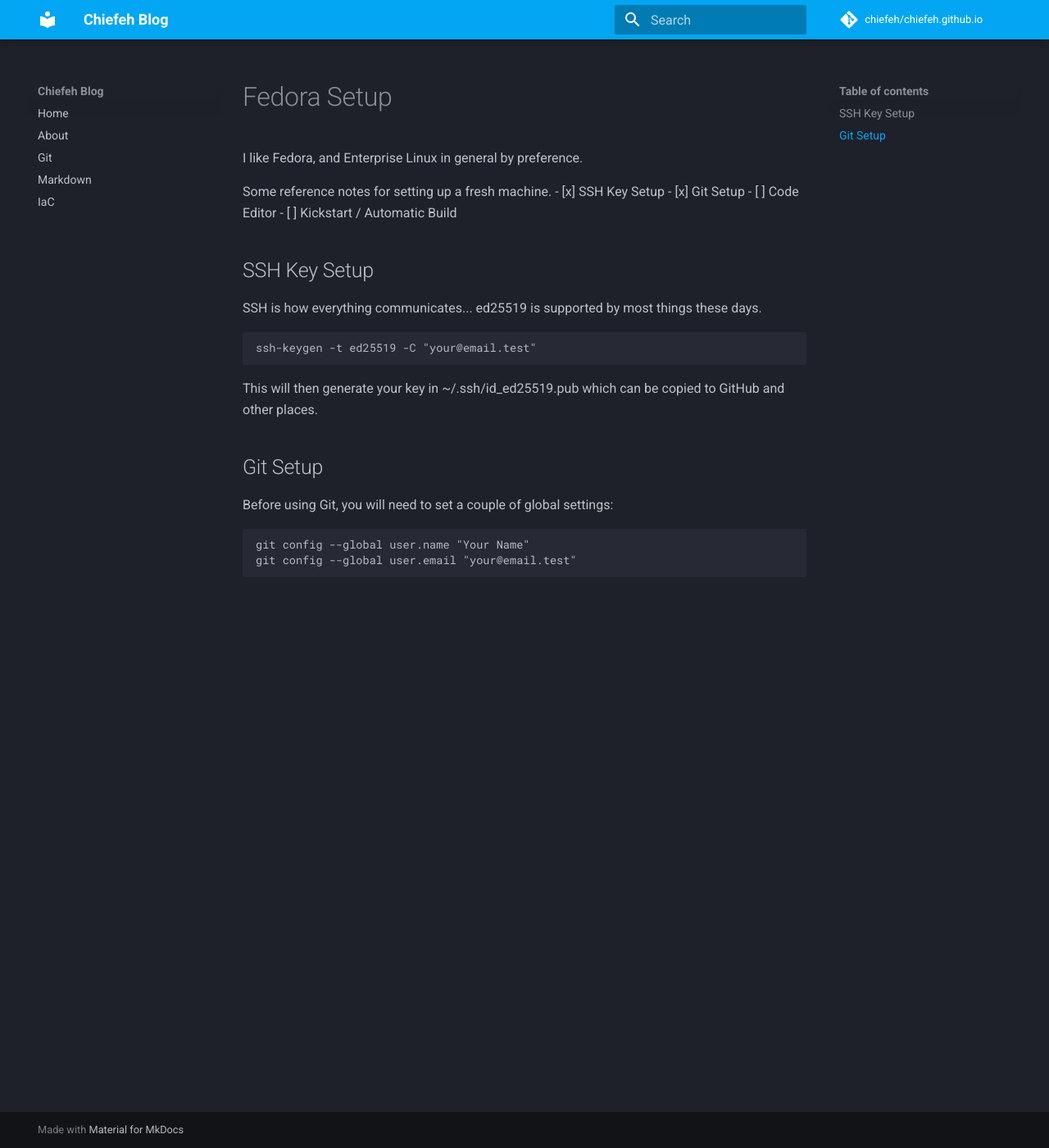
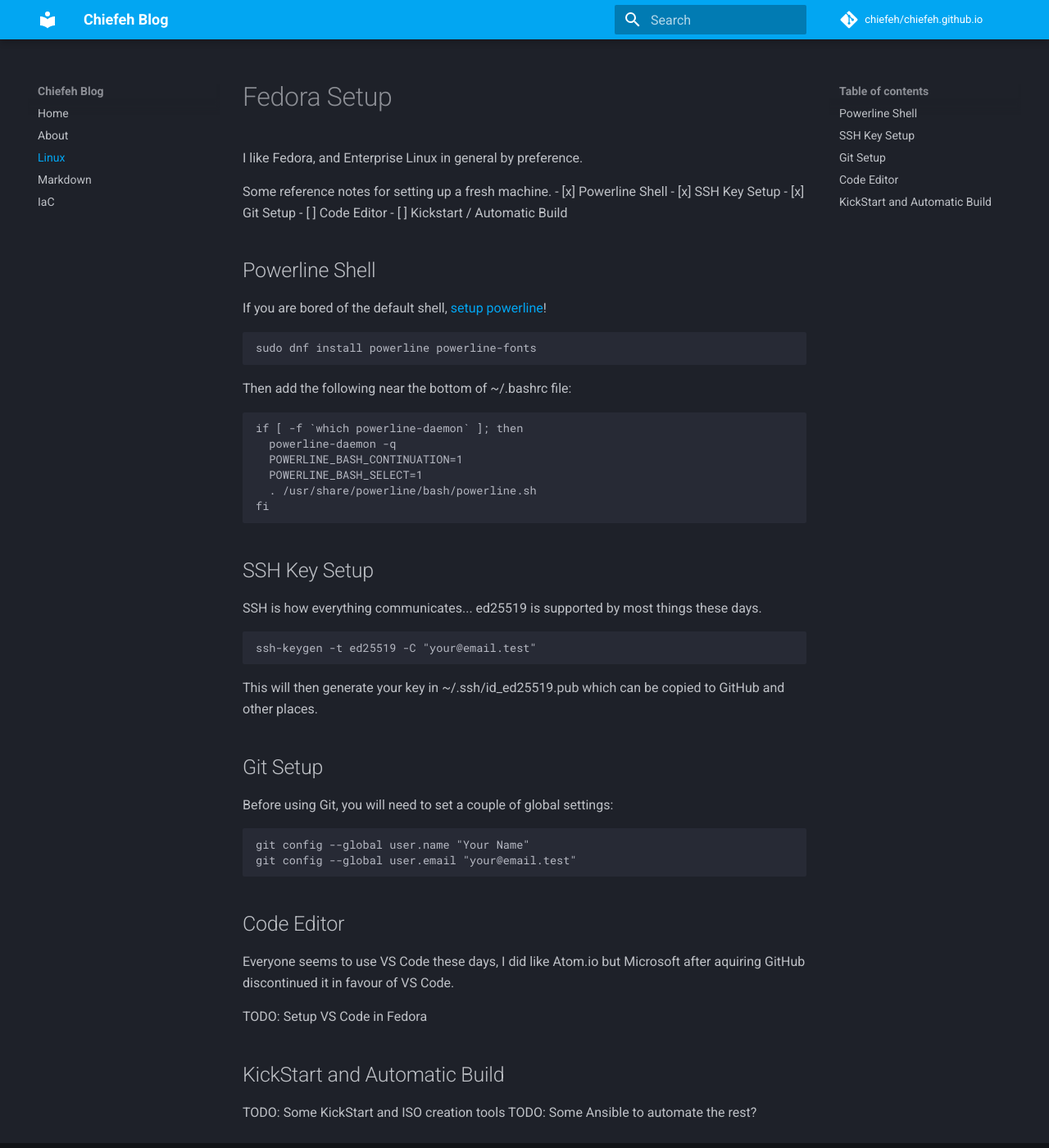
Before and after one commit to chiefeh/chiefeh.github.io, an MkDocs documentation site: the page built from docs/linux-setup.md, in a window 1280 px wide and 1400 px high. Shown: the whole window at 82% size. Built offline with MkDocs 1.6.1 and Material for MkDocs 9.7.7, drawn with Linux system fonts in a browser that asks for light colours; comment, search, counter and statistics services are not loaded.

Commit message:
powerline and add to index

````diff
--- a/docs/linux-setup.md
+++ b/docs/linux-setup.md
@@ -2,10 +2,27 @@
 I like Fedora, and Enterprise Linux in general by preference.
 
 Some reference notes for setting up a fresh machine.
+- [x] Powerline Shell
 - [x] SSH Key Setup
 - [x] Git Setup
 - [ ] Code Editor
 - [ ] Kickstart / Automatic Build
+
+## Powerline Shell
+If you are bored of the default shell, [setup powerline](https://fedoramagazine.org/add-power-terminal-powerline/)!
+```
+sudo dnf install powerline powerline-fonts
+```
+
+Then add the following near the bottom of ~/.bashrc file:
+```
+if [ -f `which powerline-daemon` ]; then
+  powerline-daemon -q
+  POWERLINE_BASH_CONTINUATION=1
+  POWERLINE_BASH_SELECT=1
+  . /usr/share/powerline/bash/powerline.sh
+fi
+```
 
 ## SSH Key Setup
 SSH is how everything communicates... ed25519 is supported by most things these days.
@@ -20,3 +37,13 @@ Before using Git, you will need to set a couple of global settings:
 git config --global user.name "Your Name"
 git config --global user.email "your@email.test"
 ```
+
+## Code Editor
+Everyone seems to use VS Code these days, I did like Atom.io but Microsoft after aquiring GitHub discontinued it in favour of VS Code.
+
+TODO: Setup VS Code in Fedora
+
+## KickStart and Automatic Build
+
+TODO: Some KickStart and ISO creation tools
+TODO: Some Ansible to automate the rest?
--- a/mkdocs.yml
+++ b/mkdocs.yml
@@ -7,7 +7,7 @@ repo_url: 'https://github.com/chiefeh/chiefeh.github.io'
 nav:
     - Home: index.md
     - About: about.md
-    - Git: git.md
+    - Linux: linux-setup.md
     - Markdown: markdown.md
     - IaC: infra-as-code.md
 theme:
````
